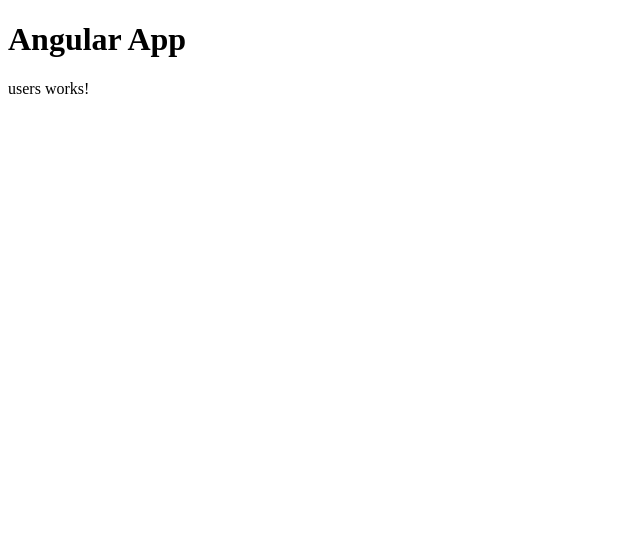
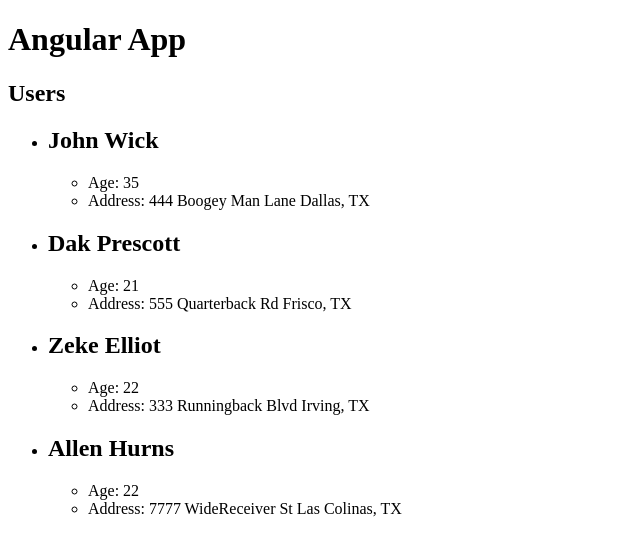
Before and after one commit to Sean-Char/Angular-Exploration, an Angular app: page / in a window 1280 px wide. Shown: the top 554 px of the page, without its empty margins (0-640 px from the left). Built offline with nearby package versions, Linux system fonts and the light colour scheme.

Commit message:
Loops With ngFor

```diff
--- a/src/app/components/users/users.component.html
+++ b/src/app/components/users/users.component.html
@@ -1,3 +1,11 @@
-<p>
-  users works!
-</p>
+<h2>Users</h2>
+
+<ul>
+  <li *ngFor="let user of users">
+    <h2>{{ user.firstName }} {{ user.lastName }}</h2>
+    <ul>
+      <li>Age: {{ user.age }}</li>
+      <li>Address: {{ user.address.street }} {{ user.address.city }}, {{ user.address.state }}</li>
+    </ul>
+  </li>
+</ul>
--- a/src/app/components/users/users.component.ts
+++ b/src/app/components/users/users.component.ts
@@ -1,17 +1,63 @@
-import { Component, OnInit } from '@angular/core';
+import { Component, OnInit } from "@angular/core";
+import { User } from "../../models/User";
 
 @Component({
-  selector: 'app-users',
-  templateUrl: './users.component.html',
-  styleUrls: ['./users.component.css']
+  selector: "app-users",
+  templateUrl: "./users.component.html",
+  styleUrls: ["./users.component.css"]
 })
 export class UsersComponent implements OnInit {
+  users: User[];
 
-  constructor() { }
+  constructor() {}
 
   ngOnInit() {
-    console.log('init...');
+    this.users = [
+      {
+        firstName: "John",
+        lastName: "Wick",
+        age: 35,
+        address: {
+          street: "444 Boogey Man Lane",
+          city: "Dallas",
+          state: "TX"
+        }
+      },
+      {
+        firstName: "Dak",
+        lastName: "Prescott",
+        age: 21,
+        address: {
+          street: "555 Quarterback Rd",
+          city: "Frisco",
+          state: "TX"
+        }
+      },
+      {
+        firstName: "Zeke",
+        lastName: "Elliot",
+        age: 22,
+        address: {
+          street: "333 Runningback Blvd",
+          city: "Irving",
+          state: "TX"
+        }
+      }
+    ];
 
+    this.addUser({
+      firstName: "Allen",
+      lastName: "Hurns",
+      age: 22,
+      address: {
+        street: "7777 WideReceiver St",
+        city: "Las Colinas",
+        state: "TX"
+      }
+    });
   }
 
+  addUser(user: User) {
+    this.users.push(user);
+  }
 }
```
